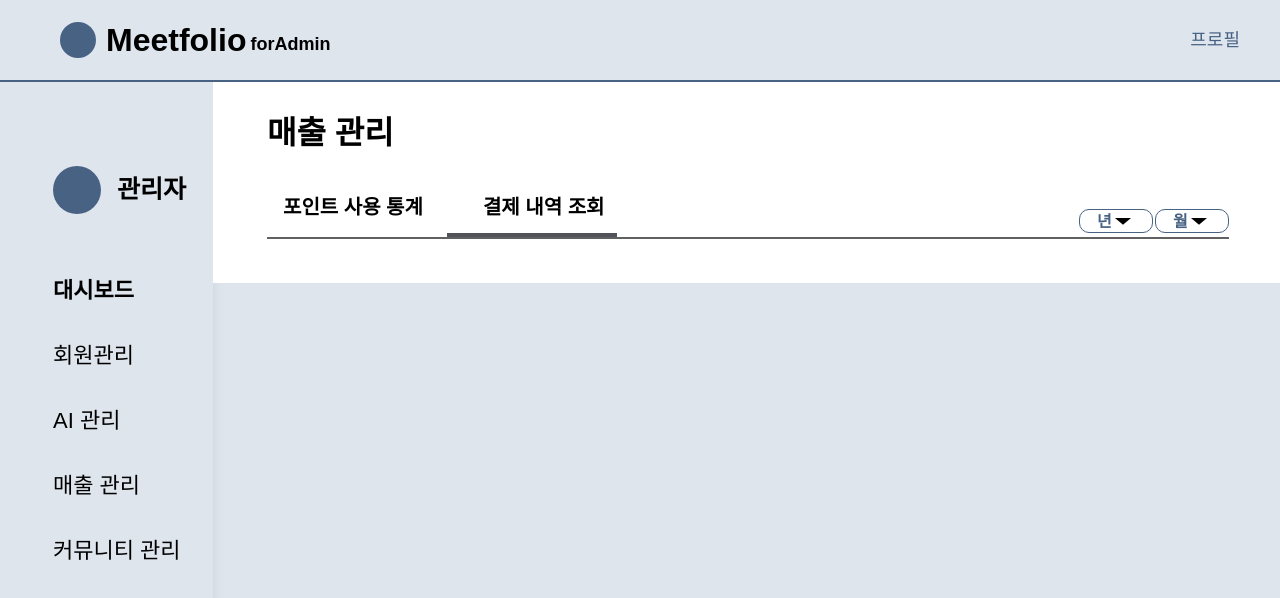
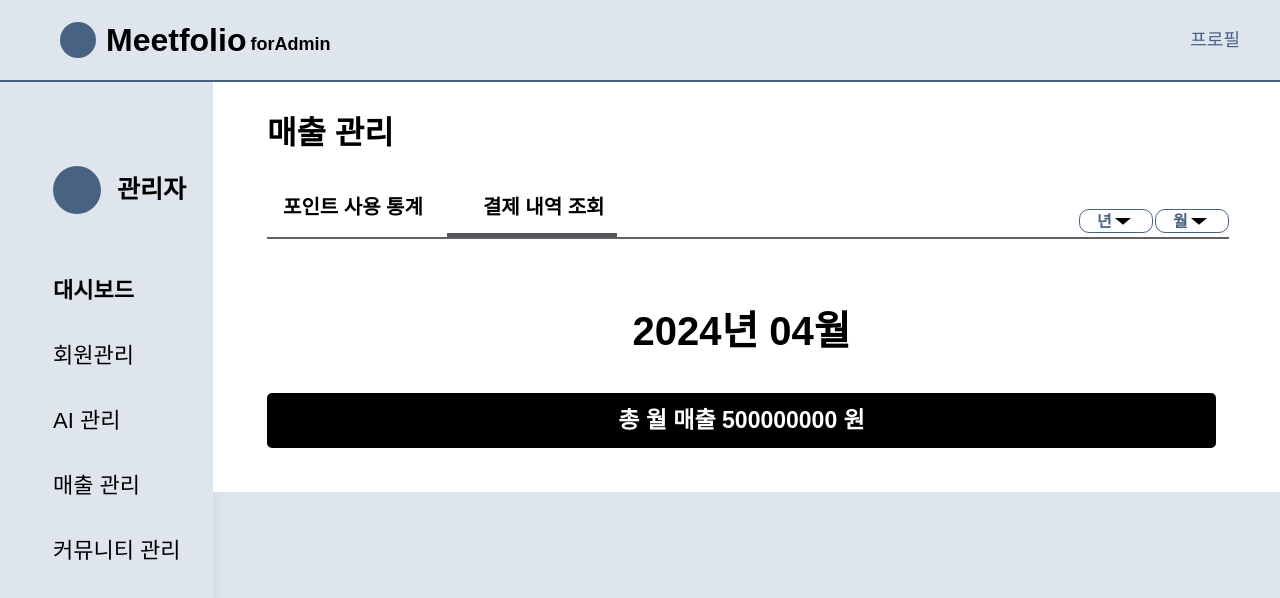
Before and after one commit to Meetfolio-Project-CodeZ-Team/Frontend, a Next.js app: page /Admin/points in a window 1280 px wide. Both pictures are taken after a click on the element "결제 내역 조회". Shown: the top 598 px of the page. Built offline with nearby package versions, Linux system fonts and the light colour scheme.

Commit message:
✨ [feat]: 결제 내역 조회 UI 초안

```diff
--- a/src/app/components/admin/containers/PointsContainer.tsx
+++ b/src/app/components/admin/containers/PointsContainer.tsx
@@ -48,7 +48,7 @@ const PointsContainer = () => {
             month={month}
           />
         ) : (
-          <PaymentAnal />
+          <PaymentAnal year={year} month={month} totalSales={'500000000'} />
         )}
       </div>
     </div>
--- a/src/app/components/admin/point/CalendarDropDown.tsx
+++ b/src/app/components/admin/point/CalendarDropDown.tsx
@@ -49,7 +49,7 @@ const CalendarDropDown = ({
         <div
           className={` text-[#486284] ${selectedOption ? 'w-[74px] justify-center-center text-center' : 'absolute left-[17px]'}`}
         >
-          {selectedOption ? selectedOption : title}
+          {selectedOption ? selectedOption + title : title}
         </div>
         {!selectedOption && (
           <div className="absolute top-[6px] left-[33px]">
--- a/src/app/components/admin/point/PaymentAnal.tsx
+++ b/src/app/components/admin/point/PaymentAnal.tsx
@@ -1,5 +1,20 @@
-const PaymentAnal = () => {
-  return <div></div>
+interface PaymentAnalProps {
+  year: string
+  month: string
+  totalSales: string
+}
+const PaymentAnal = (paymentAnal: PaymentAnalProps) => {
+  const { year, month, totalSales } = paymentAnal
+  return (
+    <div className="flex flex-col items-center gap-y-8 mt-[62px]">
+      <div className="text-[40px] font-bold">
+        {year}년 {month}월
+      </div>
+      <div className="flex items-center w-[949px] justify-center text-white text-[23px] font-bold h-[auto] rounded-[5px] bg-black py-[10px]">
+        총 월 매출 {totalSales} 원
+      </div>
+    </div>
+  )
 }
 
 export default PaymentAnal
```
